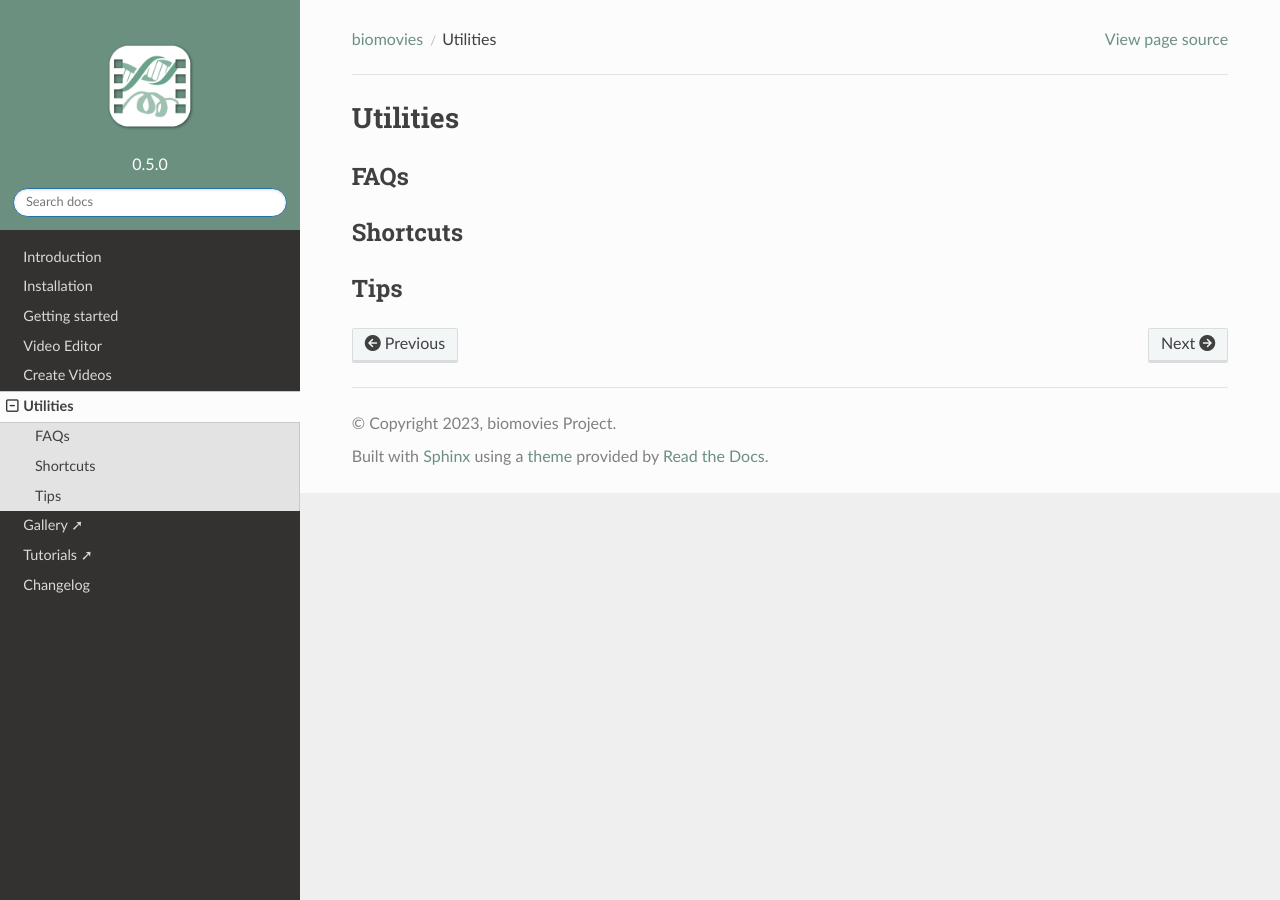
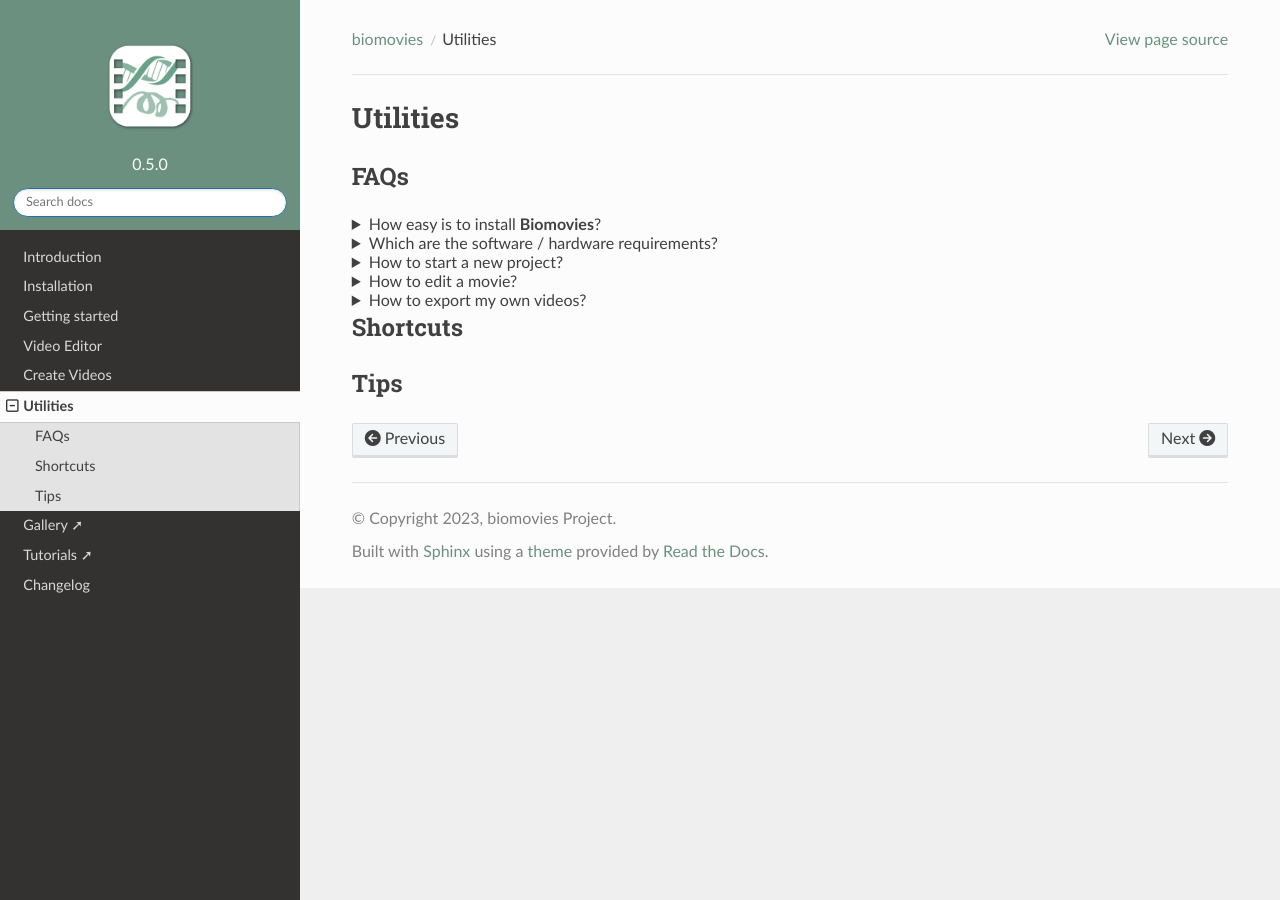
Before and after one commit to gbayarri/biomovies_documentation, a Sphinx documentation site: the page built from docs/source/utilities.md, in a window 1280 px wide. Built offline with Sphinx 7.4.7 and the Read the Docs theme 2.0.0, drawn with Linux system fonts in a browser that asks for light colours.

Commit message:
Utilities > FAQs

```diff
--- a/docs/source/utilities.md
+++ b/docs/source/utilities.md
@@ -2,6 +2,39 @@
 
 ## FAQs
 
+<details>
+  <summary>How easy is to install <strong>Biomovies</strong>?</summary>
+  <p>
+    <strong>Biomovies</strong> is not difficult to install, however, depending on the version of your operating system, there are some <strong>workarounds</strong> that worth it to take into account. See the documentation for installing in in <a href="installation.html#macos">macOS</a>, <a href="installation.html#windows">Windows</a> and <a href="installation.html#ubuntu">Ubuntu</a>.
+  </p>
+</details>
+
+<details>
+  <summary>Which are the software / hardware requirements?</summary>
+  <p>
+    These are the recommended <strong>requirements</strong>:
+    <li><strong>macOS:</strong> Mac OSX 10.12+ supported, 16GB of RAM recommended</li>
+    <li><strong>Linux:</strong> Ubuntu 18.04 or greater, 16GB of RAM recommended</li>
+    <li><strong>Windows:</strong> Windows 10, 16GB of RAM recommended</li>
+  </p>
+</details>
+
+<details>
+  <summary>How to start a new project?</summary>
+  <p>Please visit the <a href="get-started.html">Getting Started section</a> of the documentation.</p>
+</details>
+
+<details>
+  <summary>How to edit a movie?</summary>
+  <p>Please visit the <a href="interface.html">Video Editor section</a> of the documentation. In this section, you will find exhaustive descriptions about all the sections of the editor, such as the <a href="interface.html#stage">Stage</a>, the <a href="interface.html#timeline">Timeline</a> or the <a href="interface.html#representations">Representations</a>.</p>
+</details>
+
+<details>
+  <summary>How to export my own videos?</summary>
+  <p>Please visit the <a href="create-videos.html">Create Videos section</a> of the documentation. In this section, there is a broad explanation about how to create a <a href="create-videos.html#create-new-preview">New Preview</a> video, a <a href="create-videos.html#create-new-movie">New Movie</a> and a <a href="create-videos.html#create-new-gif">New GIF</a>.</p>
+</details>
+
+
 ## Shortcuts
 
 ## Tips
```
Also changed, not shown: docs/source/create-videos.md (+1 -1 lines).
